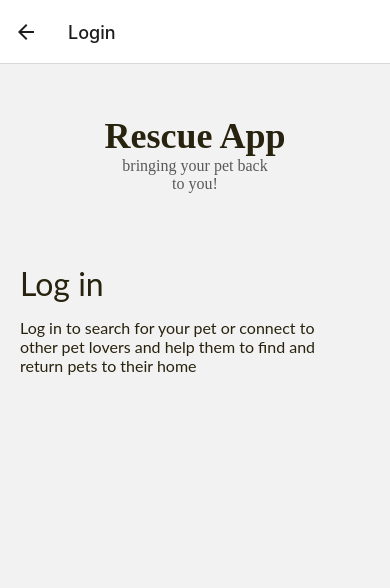
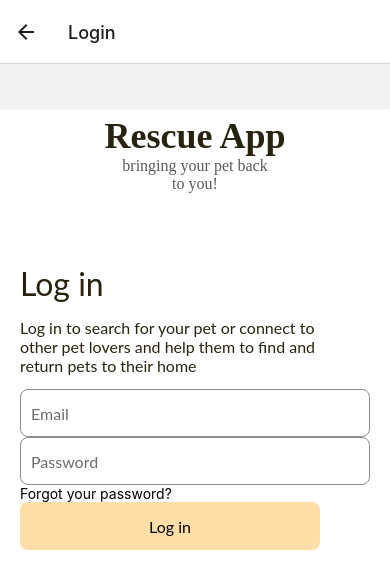
Before and after one commit to Valroshal/PetResqueFrontend, a React Native app: screen /Login in a window 390 px wide. Shown: the top 588 px of the page. Built offline with nearby package versions, Linux system fonts and the light colour scheme.

Commit message:
fixed component

```diff
--- a/src/containers/Login/Login.tsx
+++ b/src/containers/Login/Login.tsx
@@ -1,11 +1,14 @@
 import * as React from 'react';
-import {StyleSheet, Text, TextStyle, View, ViewStyle} from 'react-native';
+import {StyleSheet, Text, TextStyle, View, ViewStyle, TextInput} from 'react-native';
 import TopLogo from "../components/TopLogo/TopLogo";
+import GlobalButton from "../components/GlobalButton/GlobalButton";
 
 const styles = StyleSheet.create({
   container: {
+    flex : 1,
+    backgroundColor: 'white',
     marginTop: 46,
-  },
+  } as ViewStyle,
   subContainer: {
     padding : 20,
     paddingTop: 71,
@@ -21,9 +24,17 @@ const styles = StyleSheet.create({
       fontStyle: "normal",
       color: "#28230E",
       fontFamily: 'Lato',
+  } as TextStyle,
+  btn: {
+      borderRadius: 8,
+      borderWidth: 1,
+      borderColor: '#8D8D8D',
   }
+});
 
-});
+const loginHandler = () => {
+
+}
 
 const Login = () => {
   return (
@@ -33,14 +44,26 @@ const Login = () => {
         <Text style={[styles.header , {paddingBottom: 15}]}>
             {'Log in'}
         </Text>
-        <Text style={styles.subHeader}>
+        <Text style={[styles.subHeader, {paddingBottom: 14}]}>
             {'Log in to search for your pet or connect to \n' +
             'other pet lovers and help them to find and\n' +
             'return pets to their home'}
         </Text>
-
+        <View style={styles.btn}>
+            <TextInput
+              placeholder="Email"
+              style={{ padding: 10,paddingVertical:13.5, fontSize: 16, fontFamily:'Lato' , color: '#6C6C6C'}}
+            />
+        </View>
+        <View style={styles.btn}>
+            <TextInput
+              placeholder="Password"
+              style={{ padding: 10,paddingVertical:13.5, fontSize: 16, fontFamily:'Lato' , color: '#6C6C6C'}}
+            />
+        </View>
+        <Text>{'Forgot your password?'}</Text>
+        <GlobalButton innerText={"Log in"} innerTextColor={'black'} backGroundColor={'#FFDEA8'} onPressButton={loginHandler} />
       </View>
-
     </View>
   );
 };
```
